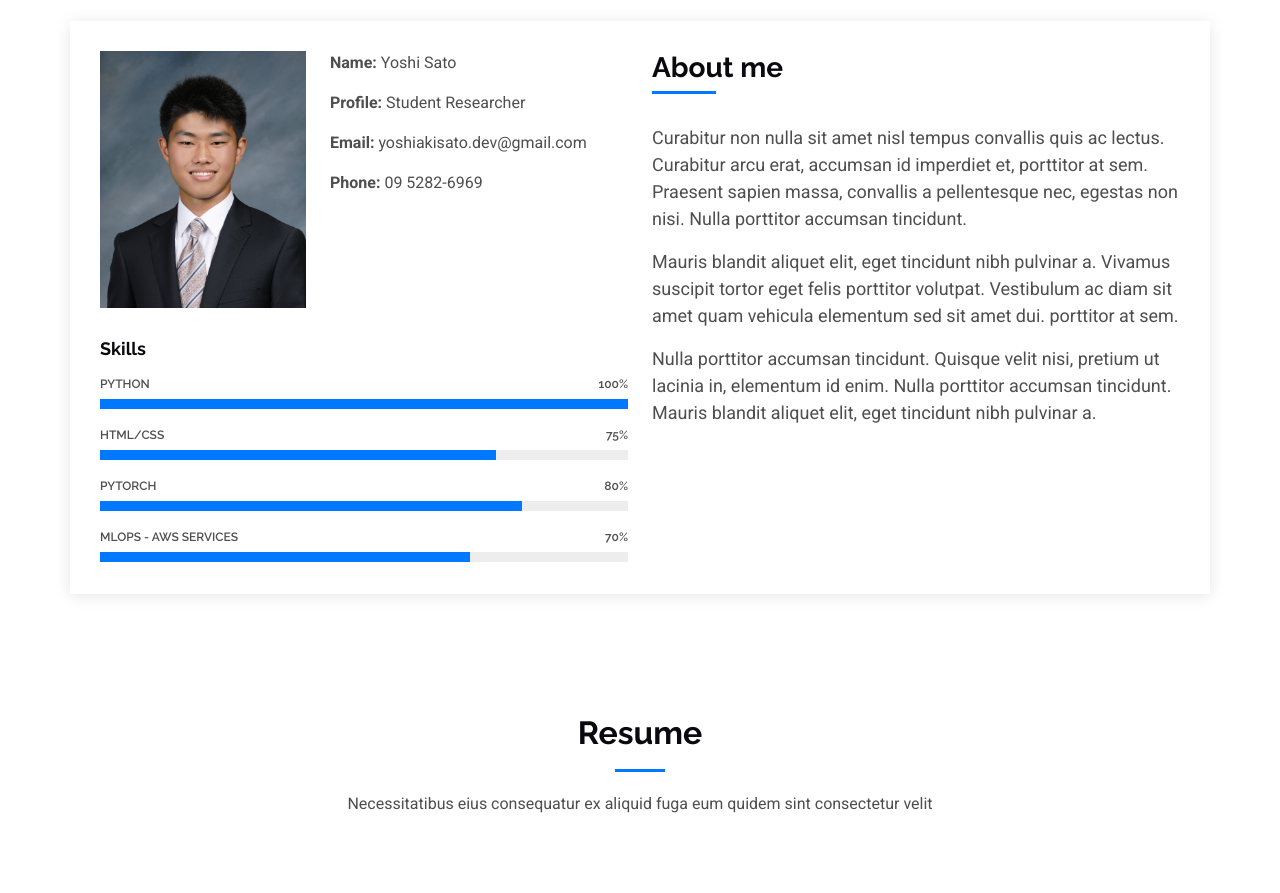
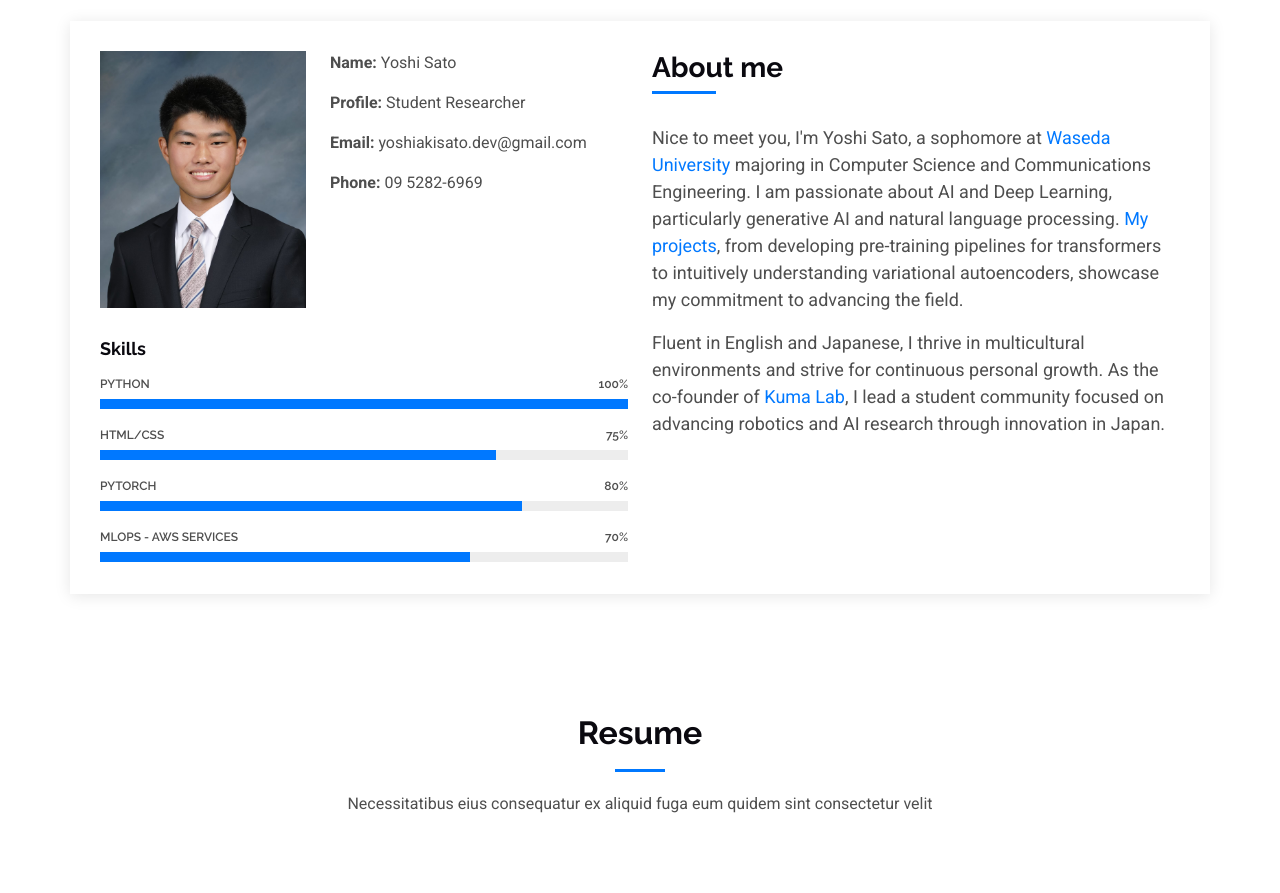
Before and after one commit to yoshiisato/personal-website, a plain HTML site: page index.html in a window 1280 px wide. Shown: the part 840-1733 px from the top of the page. Drawn offline with Linux system fonts and the light colour scheme; animation ran at ten frames a second.

Commit message:
changed about me description

```diff
--- a/index.html
+++ b/index.html
@@ -152,20 +152,14 @@
             <div class="about-me">
               <h4>About me</h4>
               <p>
-                Curabitur non nulla sit amet nisl tempus convallis quis ac lectus. Curabitur arcu erat, accumsan id
-                imperdiet et, porttitor
-                at sem. Praesent sapien massa, convallis a pellentesque nec, egestas non nisi. Nulla
-                porttitor accumsan tincidunt.
+                Nice to meet you, I'm Yoshi Sato, a sophomore at <a href="https://www.waseda.jp" target="_blank">Waseda University</a> majoring in Computer Science and Communications Engineering.
+                I am passionate about AI and Deep Learning, particularly generative AI and natural language processing.
+                <a href="https://github.com/yoshiisato" target="_blank">My projects</a>, from developing pre-training pipelines for transformers to intuitively understanding variational autoencoders,
+                showcase my commitment to advancing the field.
               </p>
               <p>
-                Mauris blandit aliquet elit, eget tincidunt nibh pulvinar a. Vivamus suscipit tortor eget felis
-                porttitor volutpat. Vestibulum
-                ac diam sit amet quam vehicula elementum sed sit amet dui. porttitor at sem.
-              </p>
-              <p>
-                Nulla porttitor accumsan tincidunt. Quisque velit nisi, pretium ut lacinia in, elementum id enim.
-                Nulla porttitor accumsan
-                tincidunt. Mauris blandit aliquet elit, eget tincidunt nibh pulvinar a.
+                Fluent in English and Japanese, I thrive in multicultural environments and strive for continuous personal growth.
+                As the co-founder of <a href="https://www.kuma2024.tech/" target="_blank">Kuma Lab</a>, I lead a student community focused on advancing robotics and AI research through innovation in Japan.
               </p>
             </div>
           </div>
```
